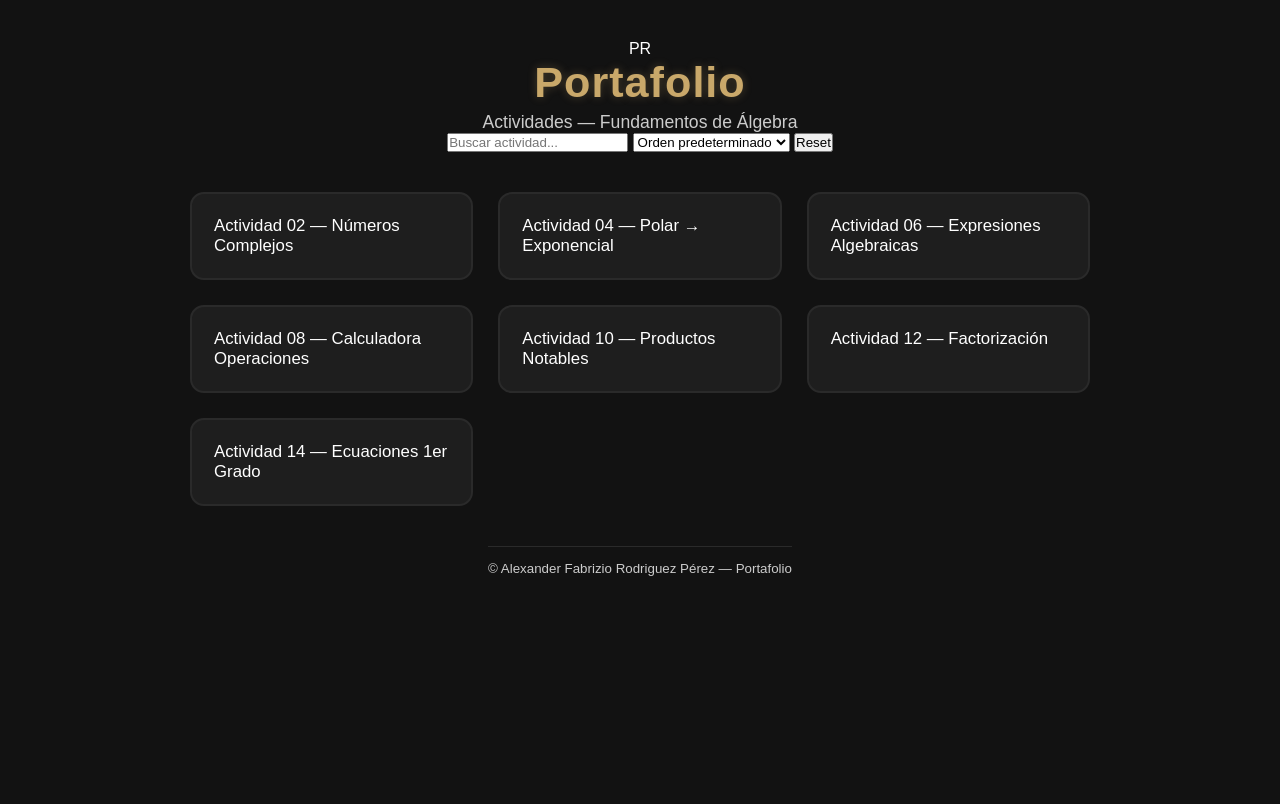
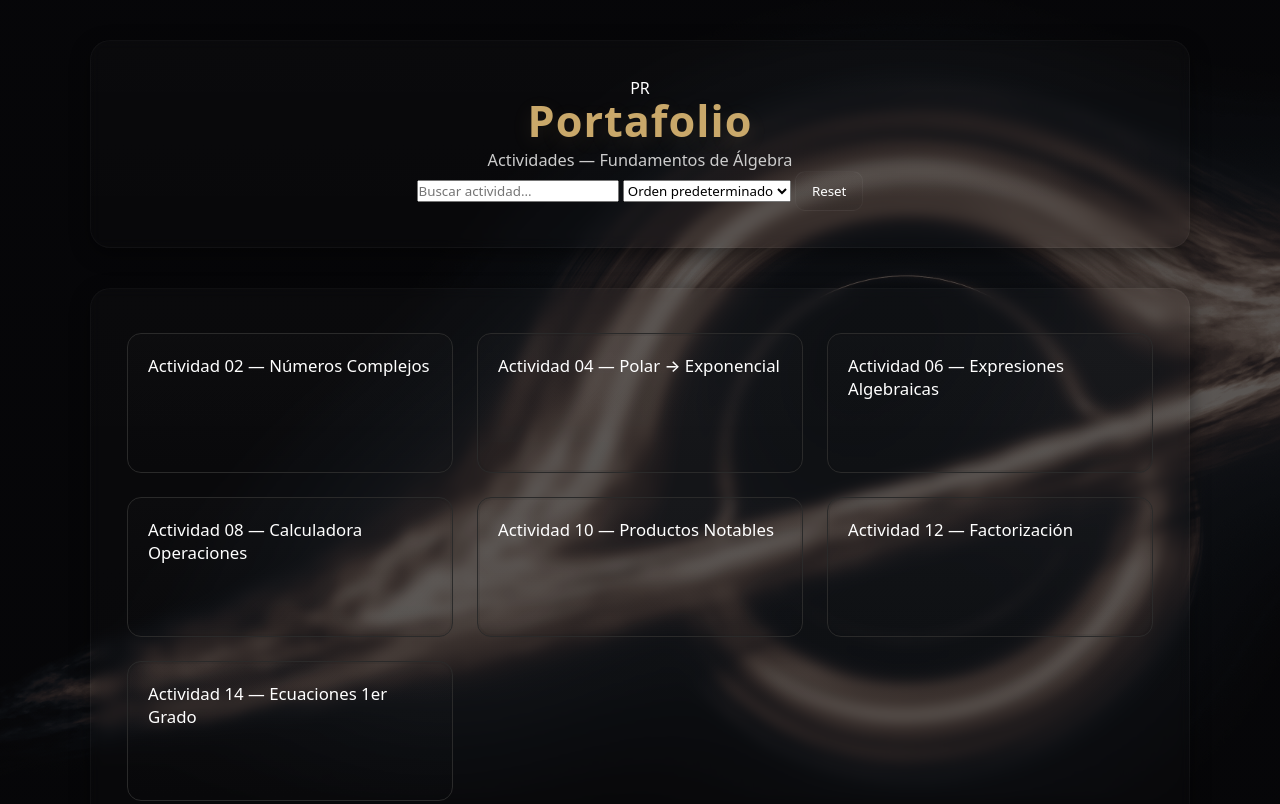
Before and after one commit to FabrizioRodriguez-Tech/Portafolio, a plain HTML site: page index.html in a window 1280 px wide. Shown: the top 804 px of the page. Drawn offline with Linux system fonts and the light colour scheme.

Commit message:
Background del Index

```diff
--- a/css/style.css
+++ b/css/style.css
@@ -1,5 +1,5 @@
 /* ===========================
-   PALETA ELEGANTE
+   PALETA ELEGANTE (gris + dorado)
    =========================== */
 :root {
   --gris-fondo: #121212;
@@ -7,29 +7,56 @@
   --gris-borde: #2A2A2A;
 
   --dorado: #C9A86A;
-  --dorado-brillo: #e6c887;
+  --dorado-brillo: #E6C887;
 
   --texto: #FFFFFF;
   --texto-secundario: #CCCCCC;
 
   --radio: 14px;
   --trans: 0.25s ease;
+  --shadow-soft: 0 6px 20px rgba(0,0,0,0.45);
+  --glass: rgba(255,255,255,0.02);
 }
 
 /* ===========================
-   RESETEO
+   RESETEO Y TIPOGRAFÍA
    =========================== */
 * {
   margin: 0;
   padding: 0;
   box-sizing: border-box;
-  font-family: "Poppins", sans-serif;
+  font-family: "Poppins", system-ui, -apple-system, "Segoe UI", Roboto, sans-serif;
+  -webkit-font-smoothing: antialiased;
+  -moz-osx-font-smoothing: grayscale;
 }
 
+html, body {
+  height: 100%;
+}
+
+/* BACKGROUND: si quieres usar imagen coloca /assets/bg_portfolio.jpg */
+/* Si tu CSS está en css/style.css, la ruta debería ser: ../assets/bg_portfolio.jpg */
 body {
-  background: var(--gris-fondo);
+  background:
+    linear-gradient(180deg, rgba(9,9,11,0.65), rgba(9,9,11,0.65)),
+    url("/assets/fondo.png") center/cover no-repeat fixed;
+  /* Si no quieres imagen, descomenta la siguiente línea y comenta la anterior */
+  /* background: var(--gris-fondo); */
   color: var(--texto);
   padding: 40px 20px;
+  -webkit-font-smoothing: antialiased;
+}
+
+/* contenedor central */
+.container {
+  max-width: 1100px;
+  margin: 0 auto;
+  padding: 36px;
+  background: linear-gradient(180deg, rgba(255,255,255,0.02), rgba(255,255,255,0.01));
+  border-radius: calc(var(--radio) + 6px);
+  border: 1px solid rgba(255,255,255,0.03);
+  box-shadow: var(--shadow-soft);
+  backdrop-filter: blur(6px);
 }
 
 /* ===========================
@@ -41,16 +68,17 @@ body {
 }
 
 .site-header h1 {
-  font-size: 2.7rem;
+  font-size: clamp(2rem, 3.5vw, 2.7rem);
   color: var(--dorado);
   letter-spacing: 1px;
-  text-shadow: 0 0 10px rgba(201,168,106,0.3);
+  text-shadow: 0 6px 20px rgba(201,168,106,0.12);
+  line-height: 1.02;
 }
 
 .subtitle {
   color: var(--texto-secundario);
-  margin-top: 5px;
-  font-size: 1.1rem;
+  margin-top: 6px;
+  font-size: 1.02rem;
 }
 
 /* ===========================
@@ -58,10 +86,9 @@ body {
    =========================== */
 .grid {
   display: grid;
-  gap: 25px;
-  max-width: 900px;
-  margin: auto;
+  gap: 24px;
   grid-template-columns: repeat(auto-fit, minmax(260px, 1fr));
+  margin-top: 8px;
 }
 
 /* ===========================
@@ -69,48 +96,129 @@ body {
    =========================== */
 .card {
   display: block;
-  background: var(--gris-card);
-  border: 2px solid var(--gris-borde);
-  padding: 22px;
+  position: relative;
+  background: linear-gradient(180deg, rgba(255,255,255,0.01), rgba(0,0,0,0.02));
+  border: 1px solid var(--gris-borde);
+  padding: 20px;
   border-radius: var(--radio);
   text-decoration: none;
   color: var(--texto);
   font-size: 1.05rem;
   font-weight: 500;
-
-  transition: var(--trans);
-  position: relative;
+  transition: transform var(--trans), box-shadow var(--trans), color var(--trans), border-color var(--trans);
   overflow: hidden;
+  min-height: 140px;
+  display: flex;
+  flex-direction: column;
+  justify-content: space-between;
 }
 
-/* BORDE DORADO ANIMADO */
+/* BORDE DORADO ANIMADO (robusto y cross-browser) */
 .card::before {
   content: "";
   position: absolute;
   inset: 0;
-  border-radius: var(--radio);
-  padding: 2px;
-  background: linear-gradient(135deg, #d1b47a, #b89054, #d1b47a);
-  --m: 4px;
+  border-radius: inherit;
+  padding: 2px; /* grosor del borde */
+  background: linear-gradient(135deg, rgba(209,180,122,0.95), rgba(184,144,84,0.95), rgba(209,180,122,0.95));
   -webkit-mask:
     linear-gradient(#000 0 0) content-box,
     linear-gradient(#000 0 0);
   -webkit-mask-composite: xor;
   mask-composite: exclude;
+  opacity: 0;
+  transform: translateY(6px);
+  transition: opacity var(--trans), transform var(--trans);
+  pointer-events: none;
+}
 
-  opacity: 0;
-  transition: var(--trans);
+/* alternativa para navegadores sin mask-composite */
+.card::after {
+  content: "";
+  position: absolute;
+  inset: 0;
+  border-radius: inherit;
+  pointer-events: none;
+  box-shadow: inset 0 0 0 2px rgba(0,0,0,0.06);
+}
+
+/* hover */
+.card:hover {
+  transform: translateY(-8px);
+  box-shadow: 0 20px 60px rgba(0,0,0,0.5), 0 4px 30px rgba(201,168,106,0.06);
+  color: var(--dorado);
+  border-color: rgba(201,168,106,0.08);
 }
 
 .card:hover::before {
   opacity: 1;
+  transform: translateY(0);
 }
 
-/* EFECTO HOVER */
-.card:hover {
-  transform: translateY(-6px);
-  box-shadow: 0 0 18px rgba(201, 168, 106, 0.25);
-  color: var(--dorado);
+/* contenido interno */
+.card .title {
+  font-size: 1.15rem;
+  font-weight: 700;
+  margin-bottom: 8px;
+}
+
+.card .meta {
+  color: var(--texto-secundario);
+  font-size: 0.92rem;
+  margin-bottom: 12px;
+}
+
+/* acción pequeña en la esquina */
+.card .cta {
+  display: inline-flex;
+  align-items: center;
+  gap: 8px;
+  background: transparent;
+  color: inherit;
+  font-weight: 700;
+  text-transform: uppercase;
+  letter-spacing: 0.06em;
+  font-size: 0.85rem;
+}
+
+/* ===========================
+   BOTONES GENERALES
+   =========================== */
+.btn {
+  display: inline-block;
+  padding: 10px 16px;
+  border-radius: 10px;
+  border: 1px solid rgba(255,255,255,0.04);
+  background: linear-gradient(180deg, rgba(255,255,255,0.02), rgba(0,0,0,0.03));
+  color: var(--texto);
+  cursor: pointer;
+  transition: transform var(--trans), box-shadow var(--trans), background var(--trans);
+}
+
+.btn--gold {
+  background: linear-gradient(180deg, var(--dorado-brillo), var(--dorado));
+  color: var(--gris-fondo);
+  font-weight: 700;
+  box-shadow: 0 6px 18px rgba(201,168,106,0.12);
+}
+
+/* foco accesible */
+:focus {
+  outline: none;
+  box-shadow: 0 0 0 4px rgba(201,168,106,0.12);
+  border-radius: 8px;
+}
+
+/* ===========================
+   RESULTADOS / FOOTER
+   =========================== */
+.result {
+  margin-top: 18px;
+  padding: 14px;
+  border-radius: 10px;
+  background: linear-gradient(180deg, rgba(255,255,255,0.01), rgba(0,0,0,0.02));
+  border: 1px solid rgba(255,255,255,0.02);
+  color: var(--texto);
 }
 
 /* ===========================
@@ -118,12 +226,51 @@ body {
    =========================== */
 .site-footer {
   text-align: center;
-  margin-top: 40px;
+  margin-top: 36px;
   color: var(--texto-secundario);
+  font-size: 0.95rem;
 }
 
 .site-footer small {
-  border-top: 1px solid var(--gris-borde);
+  display: inline-block;
+  margin-top: 12px;
   padding-top: 14px;
-  display: inline-block;
+  border-top: 1px solid rgba(255,255,255,0.03);
 }
+
+/* ===========================
+   UTILIDADES Y RESPONSIVE
+   =========================== */
+.kicker {
+  font-size: 0.85rem;
+  color: var(--texto-secundario);
+  text-transform: uppercase;
+  letter-spacing: 0.08em;
+  font-weight: 600;
+}
+
+.meta-rows {
+  display: flex;
+  gap: 10px;
+  flex-wrap: wrap;
+  align-items: center;
+}
+
+/* responsive tweaks */
+@media (max-width: 820px) {
+  .container { padding: 24px; }
+  .grid { gap: 18px; }
+  .card { padding: 18px; min-height: 130px; }
+}
+
+@media (max-width: 480px) {
+  body { padding: 20px 12px; }
+  .container { padding: 18px; }
+  .site-header h1 { font-size: 1.6rem; }
+  .subtitle { font-size: 0.95rem; }
+}
+
+/* prefers-reduced-motion */
+@media (prefers-reduced-motion: reduce) {
+  * { transition: none !important; animation: none !important; }
+}
```
Also changed, not shown: assets/fondo.png (added).
